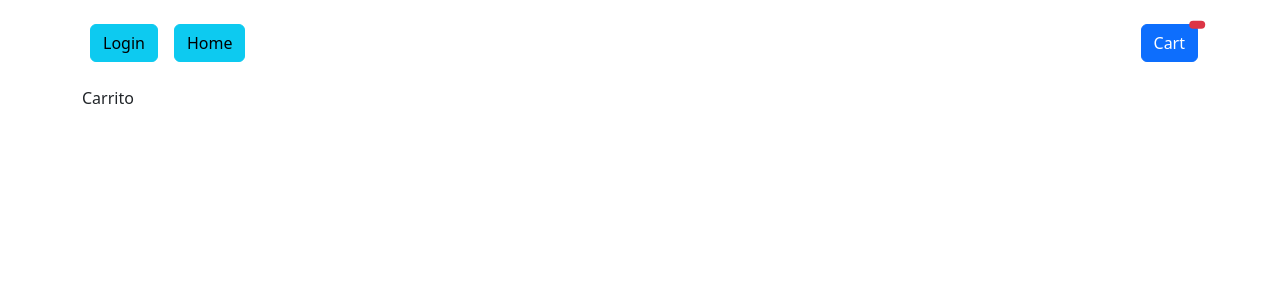
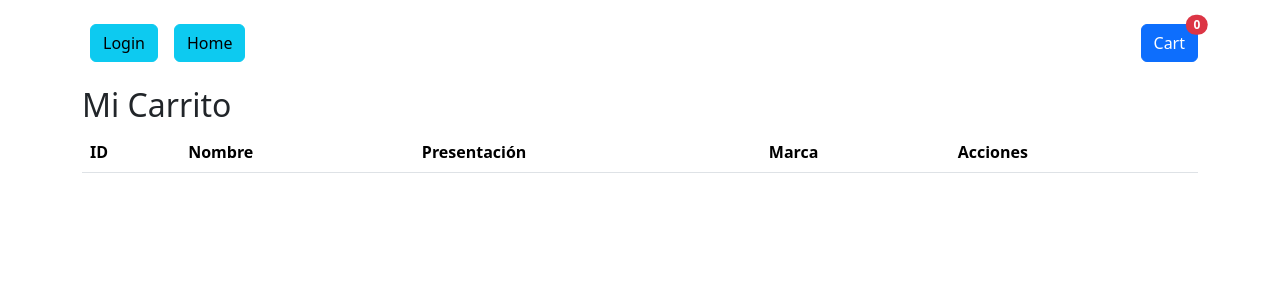
Before and after one commit to maye156/redux-thunk, a React (Create React App) app: page /cart in a window 1280 px wide. Shown: the top 300 px of the page. Built offline with nearby package versions, Linux system fonts and the light colour scheme.

Commit message:
Proyecto terminado funcional

```diff
--- a/src/App.js
+++ b/src/App.js
@@ -8,7 +8,7 @@ import Cart from "./pages/cart";
 
 function App() {
 
-  const {totalCount} = useSelector(state=> state.cart);
+  const {totalCont} = useSelector(state=> state.cart);
   return (
     <div className="container">
       <div className="d-flex py-4">
@@ -17,7 +17,7 @@ function App() {
         <div className="ms-auto">
           <Link className="btn btn-primary position-relative" to="/cart"> Cart
             <span className="position-absolute top-0 start-100 translate-middle badge rounded-pill bg-danger">
-              {totalCount}
+              {totalCont}
               <span className="visually-hidden">products in cart</span>
             </span>
           </Link>
--- a/src/components/ProductList.js
+++ b/src/components/ProductList.js
@@ -1,6 +1,19 @@
 import React from 'react'
+import { useDispatch, useSelector } from 'react-redux'
+import { incrementar, decrementar } from '../reducers/cart/cartSlice';
+const ProductList = ({ products }) => {
 
-const ProductList = ({ products }) => {
+    const {productsList} = useSelector(state=>state.cart);
+    const dispatch = useDispatch();
+
+    function handleAddorRemove(productId){
+        const product = products.find(product=>product.id===productId);
+        if(productsList.find(pdt=>pdt.id===productId)){
+            dispatch(decrementar(productId))
+        }else{
+            dispatch(incrementar(product))
+        }
+    }
     return (
         <div>
             <h2>Listado Productos</h2>
@@ -12,7 +25,11 @@ const ProductList = ({ products }) => {
                                 <h5> {product.value.nombre}</h5>
                                 <p><b>Presentación:</b>{product.value.presentacion}</p>
                                 <p><b>Marca:</b>{product.value.marca}</p>
-
+                                <button
+                                className={`btn ${productsList.find(pdt => pdt.id===product.id) ?"btn-danger": "btn-success"}`}
+                                onClick={()=>handleAddorRemove(product.id)}  >
+                                {productsList.find(pdt=> pdt.id=== product.id)?"Retirar":"Agregar"} al Carrito
+                                </button>
                             </div>
                         )
                     })
--- a/src/pages/cart.js
+++ b/src/pages/cart.js
@@ -1,9 +1,45 @@
 import React from 'react'
+import { useDispatch, useSelector } from 'react-redux';
+import { decrementar } from '../reducers/cart/cartSlice';
 
 const Cart = () => {
+  const dispatch = useDispatch();
+  const { productsList } = useSelector(state => state.cart)
+  function handleremove(productId) {
+    console.log("entro a eliminar");
+    dispatch(decrementar(productId));
+  }
+
   return (
     <div>
-      Carrito
+      <h2>Mi Carrito</h2>
+      <table className='table'>
+        <thead>
+          <tr>
+            <th scope='col'> ID </th>
+            <th scope="col">Nombre</th>
+            <th scope="col">Presentación</th>
+            <th scope="col">Marca</th>
+            <th scope="col">Acciones</th>
+          </tr>
+
+        </thead>
+        <tbody>
+          {productsList.map(product => {
+            return (
+              <tr key={product.id}>
+                <th scope='row'> {product.id} </th>
+                <th scope="row">{product.value.nombre}</th>
+                <th scope="row">{product.value.presentacion}</th>
+                <th scope="row">{product.value.marca}</th>
+                <th scope="row"><button className='btn btn-danger' onClick={() => handleremove(product.id)}>Eliminar</button></th>
+              </tr>
+            )
+          })}
+
+        </tbody>
+
+      </table>
     </div>
   )
 }
--- a/src/reducers/cart/cartSlice.js
+++ b/src/reducers/cart/cartSlice.js
@@ -14,8 +14,9 @@ export const cartSlice = createSlice ({
             state.productsList=[...state.productsList,action.payload];
            },
            decrementar:(state,action)=>{
+            const productId= action.payload;
             state.totalCont=state.totalCont-1;
-            state.productsList=state.productsList.filter(product=>product.id!==action.payload.id);
+            state.productsList=state.productsList.filter(product=>product.id!==productId);
            },
     },
 })
```
